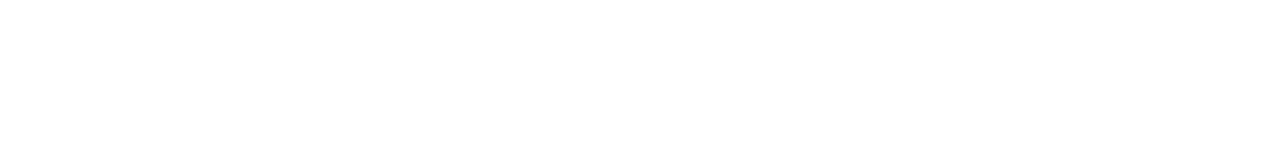
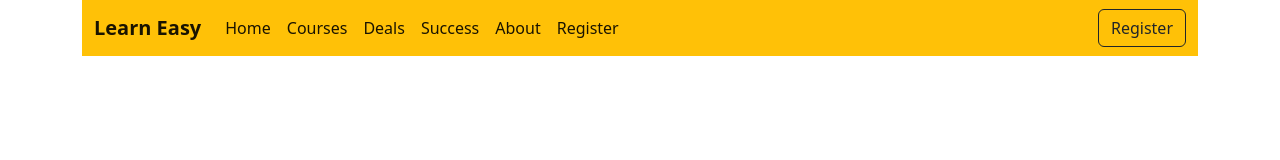
Before and after one commit to jannatulferdausirin/LEARN-EASY-WEBSITE, a plain HTML site: page Index.html in a window 1280 px wide. Drawn offline with nearby package versions, Linux system fonts and the light colour scheme.

Commit message:
navbar added

```diff
--- a/Index.html
+++ b/Index.html
@@ -5,14 +5,42 @@
     <meta http-equiv="X-UA-Compatible" content="IE=edge">
     <meta name="viewport" content="width=device-width, initial-scale=1.0">
     <title>Learn Easy Website</title>
+    <link href="https://cdn.jsdelivr.net/npm/bootstrap@5.2.0/dist/css/bootstrap.min.css" rel="stylesheet"
+        integrity="sha384-gH2yIJqKdNHPEq0n4Mqa/HGKIhSkIHeL5AyhkYV8i59U5AR6csBvApHHNl/vI1Bx" crossorigin="anonymous">
 </head>
 <body>
     <!--------header section start------- -->
     <header class="container">
+        <nav class="navbar navbar-expand-lg bg-warning">
+            <div class="container-fluid">
+                <button class="navbar-toggler" type="button" data-bs-toggle="collapse" data-bs-target="#navbarTogglerDemo03"
+                    aria-controls="navbarTogglerDemo03" aria-expanded="false" aria-label="Toggle navigation">
+                    <span class="navbar-toggler-icon"></span>
+                </button>
+                <a class="navbar-brand fw-bold" href="#">Learn Easy</a>
+                <div class="collapse navbar-collapse" id="navbarTogglerDemo03">
+                    <ul class="navbar-nav me-auto mb-2 mb-lg-0">
+                        <li class="nav-item">
+                            <a class="nav-link active" aria-current="page" href="#">Home</a>
+                        <li class="nav-item">
+                            <a class="nav-link active" aria-current="page" href="#">Courses</a>
+                        <li class="nav-item">
+                            <a class="nav-link active" aria-current="page" href="#">Deals</a>
+                        <li class="nav-item">
+                            <a class="nav-link active" aria-current="page" href="#">Success</a>
+                        <li class="nav-item">
+                            <a class="nav-link active" aria-current="page" href="#">About</a>
+                        <li class="nav-item">
+                            <a class="nav-link active" aria-current="page" href="#">Register</a>
 
 
-
-
+                    </ul>
+                    <form class="d-flex" role="search">
+                        <button class="btn btn-outline-dark" type="submit">Register</button>
+                    </form>
+                </div>
+            </div>
+        </nav>
     </header>
     <!-- header section end -->
 
@@ -26,5 +54,8 @@
 
 
     <!------- main body end----- -->
+    <script src="https://cdn.jsdelivr.net/npm/bootstrap@5.2.0/dist/js/bootstrap.bundle.min.js"
+        integrity="sha384-A3rJD856KowSb7dwlZdYEkO39Gagi7vIsF0jrRAoQmDKKtQBHUuLZ9AsSv4jD4Xa"
+        crossorigin="anonymous"></script>
 </body>
 </html>
```
